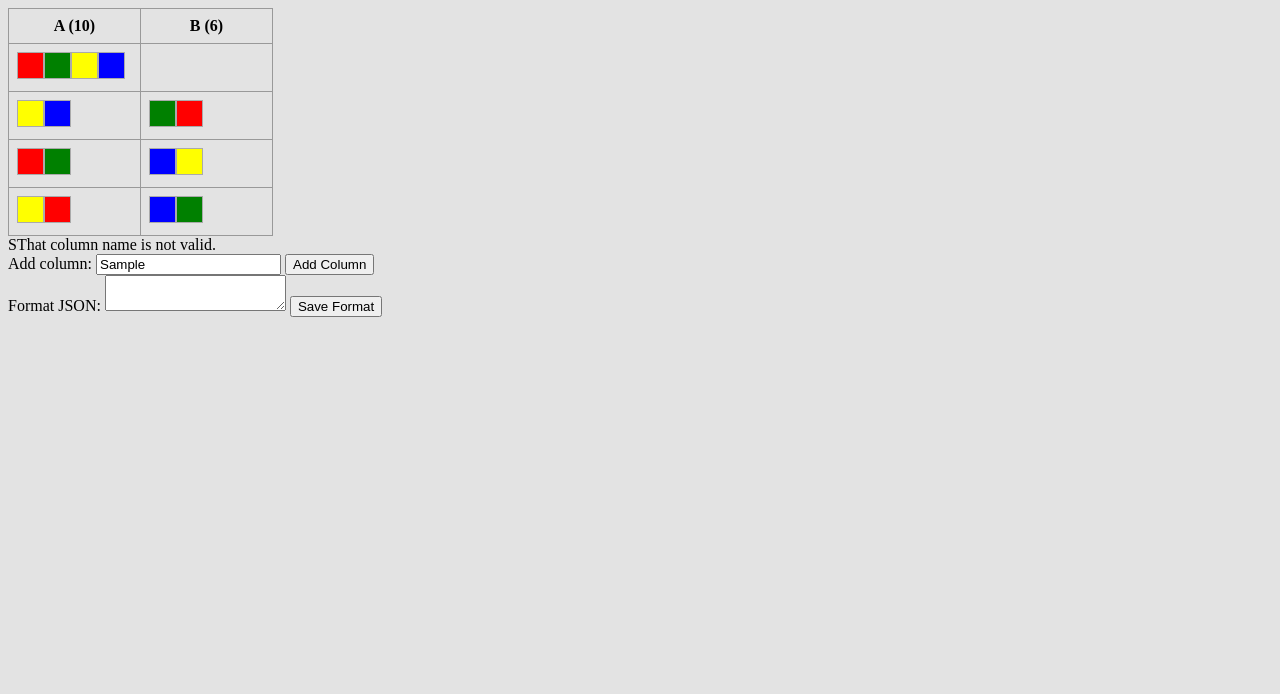
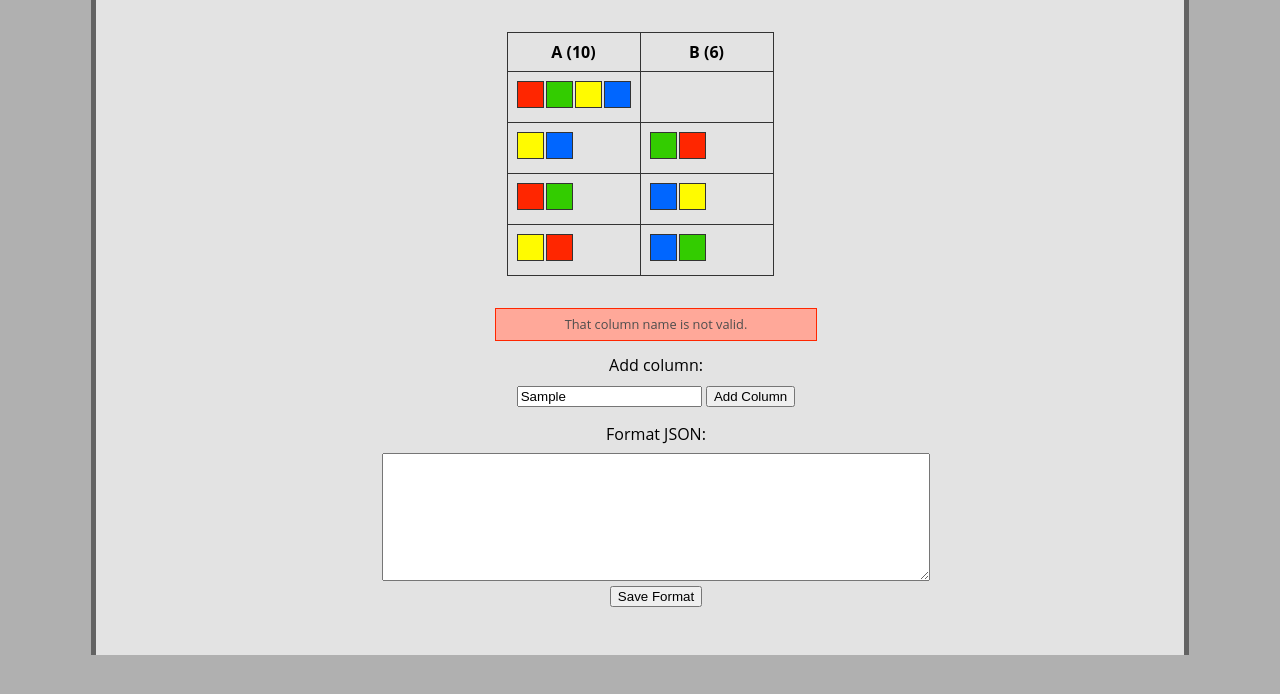
Before and after one commit to jaybillings/pagedna, a plain HTML site: page index.html in a window 1280 px wide. Both pictures are taken after typing "Sample" into the empty fields and a click on the button "Add Column". Drawn offline with nearby package versions, Linux system fonts and the light colour scheme.

Commit message:
Bugfix + adding styling

```diff
--- /dev/null
+++ b/css/_colors.scss
@@ -0,0 +1,7 @@
+$white:         #fff;
+$black:         #333;
+$gray:          #e3e3e3;
+$red:           #ff2600;
+$yellow:        #fffb00;
+$blue:          #0066ff;
+$green:         #33cc00;
--- a/css/styles.scss
+++ b/css/styles.scss
@@ -1,18 +1,36 @@
+@import 'colors';
+
 body {
-    background: #e3e3e3;
+    background: darken($gray, 20%);
+    font-family: 'Open Sans', verdana, arial, helvetica, sans-serif;
+    font-size: 16px;
+    margin: 0;
+    padding: 0;
+}
+
+.container {
+    width: 80%;
+    margin: 0 auto;
+    padding: 2em;
+    background: $gray;
+    border-left: 5px solid darken($gray, 50%);
+    border-right: 5px solid darken($gray, 50%);
 }
 
 table {
     border-collapse: collapse;
+    margin: 0 auto 2em;
+
     td, th {
-        border: 1px solid #999;
+        border: 1px solid $black;
         padding: .5em;
-        width: 115px;
+        width: 116px;
         div {
             display: inline-block;
             width: 25px;
             height: 25px;
-            border: 1px solid #aaa;
+            margin: 1px;
+            border: 1px solid $black;
         }
     }
     td {
@@ -23,15 +41,52 @@ table {
     }
 }
 
+.forms-container {
+    vertical-align: top;
+    & > div {
+        width: 100%;
+        text-align: center;
+        margin: 1em;
+
+        label {
+            display: block;
+            margin-bottom: .5em;
+        }
+    }
+
+    .save-form {
+        textarea {
+            width: 520px;
+            height: 100px;
+            padding: 1em;
+        }
+        button {
+            display: block;
+            margin: 0 auto;
+        }
+    }
+
+    .status {
+        display: none;
+        width: 30%;
+        font-size: .8em;
+        border: 1px solid $red;
+        background: lighten($red, 30%);
+        color: lighten($black, 10%);
+        margin: 0 auto 1em;
+        padding: .5em;
+    }
+}
+
 .blue {
-    background: blue;
+    background: $blue;
 }
 .yellow {
-    background: yellow;
+    background: $yellow;
 }
 .red {
-    background: red;
+    background: $red;
 }
 .green {
-    background: green;
+    background: $green;
 }
--- a/index.html
+++ b/index.html
@@ -14,6 +14,10 @@
 <body>
     <script src="//code.jquery.com/jquery-1.11.2.min.js"></script>
     <script src="js/agility.min.js" type="text/javascript" charset="utf-8"></script>
+
+    <div class="container">
+        <div class="forms-container"></div>
+    </div>
 
     <script id="add-col-template" type="text/html">
         <div class="add-col-form">
--- a/js/main.js
+++ b/js/main.js
@@ -23,12 +23,13 @@ var row = $$({
     },
     controller: {
         'create': function() {
-            var me = this;
-            for (var i = 0; i < me.model.get('columns').length; i++) {
-                var newCell = $$(cell, {});
+            var me, newCell, newColorBlock, i;
+            me = this;
+            for (i = 0; i < me.model.get('columns').length; i++) {
+                newCell = $$(cell, {});
                 $.each(me.model.get('sequence'), function (j, val) {
                     if (me.model.get('states')[val] === me.model.get('columns')[i]) {
-                        var newColorBlock = $$(colorBlock, {color: val});
+                        newColorBlock = $$(colorBlock, {color: val});
                         newCell.append(newColorBlock);
                     }
                 });
@@ -91,7 +92,11 @@ var table = $$({
             $.getJSON("data/rows.json", function (data) {
                 for (var i in data) {
                     // Make rows
-                    var newRow = $$(row, {sequence: data[i].sequence, states: data[i].states, columns: me.model.get('columns')});
+                    var newRow = $$(row, {
+                        sequence: data[i].sequence,
+                        states: data[i].states,
+                        columns: me.model.get('columns')
+                    });
                     me.append(newRow);
                     me.model.set({'rows': me.model.get('rows').concat([newRow])});
                     // Count blocks
@@ -112,17 +117,17 @@ var table = $$({
                     });
                 });
             });
-            // Bind add column function
-            me.bind('addColumn', function(e, name) {
-                me.model.set({'columns': me.model.get('columns').concat([name])});
-                me.model.set({'rows': []});
-                me.view.$().empty();
-                me.trigger('create');
-            });
         }
     }
 });
-$$.document.append(table);
+$$.document.prepend(table, '.container');
+
+// Bind add column function
+table.bind('addColumn', function(e, name) {
+    table.model.set({'rows': [], 'columns': table.model.get('columns').concat([name])}, {'reset': true});
+    table.view.$().empty();
+    table.trigger('create');
+});
 
 // Add column form
 var addForm = $$({
@@ -134,26 +139,33 @@ var addForm = $$({
     },
     controller: {
         'submit form': function (e) {
-            var colName;
             e.preventDefault();
 
-            colName = this.view.$('input').val();
+            var colName = this.view.$('input').val();
+
             if (table.model.get('columns').indexOf(colName) !== -1) {
                 this.model.set({'statusMessage': 'A column with that name already exists.'})
             } else if (!nameIsValid(colName)) {
-                this.model.set({'statusMessage': 'SThat column name is not valid.'});
+                this.model.set({'statusMessage': 'That column name is not valid.'});
             } else {
                 table.trigger('addColumn', colName);
-                this.model.set({'statusMessage': 'Trying to set columnName'});
             }
         },
         'focus input': function() {
-            this.view.$('input').val('');
             this.model.set({'statusMessage': ''});
+        },
+        'change:statusMessage': function () {
+            if (this.model.get('statusMessage') == '') {
+                this.view.$('.status').hide();
+            } else {
+                this.view.$('.status').show();
+            }
+
         }
+
     }
 });
-$$.document.append(addForm);
+$$.document.append(addForm, '.forms-container');
 
 // Get JSON form
 var saveForm = $$({
@@ -165,26 +177,27 @@ var saveForm = $$({
     },
     controller: {
         'submit &': function (e) {
-            var layout = [];
+            var layout = [],
+                rowLayout;
+
             e.preventDefault();
+            this.view.$().val('');
 
-            this.view.$().val('');
             $.each(table.model.get('rows'), function (i, val) {
-                var rowLayout = {};
+                rowLayout = {};
                 rowLayout.sequence = val.model.get('sequence');
                 rowLayout.states = val.model.get('states');
                 layout.push(rowLayout);
             });
 
             this.model.set({'tableFormat': JSON.stringify(layout)});
-            console.log('saved!');
-            console.log(e);
         }
     }
 });
-$$.document.append(saveForm);
+$$.document.append(saveForm, '.forms-container');
 
 /* === Helper functions == */
+
 var getCount = function(position) {
     return $('table tr td:nth-child(' + position + ') div').length;
 };
```
Also changed, not shown: css/styles.css.
